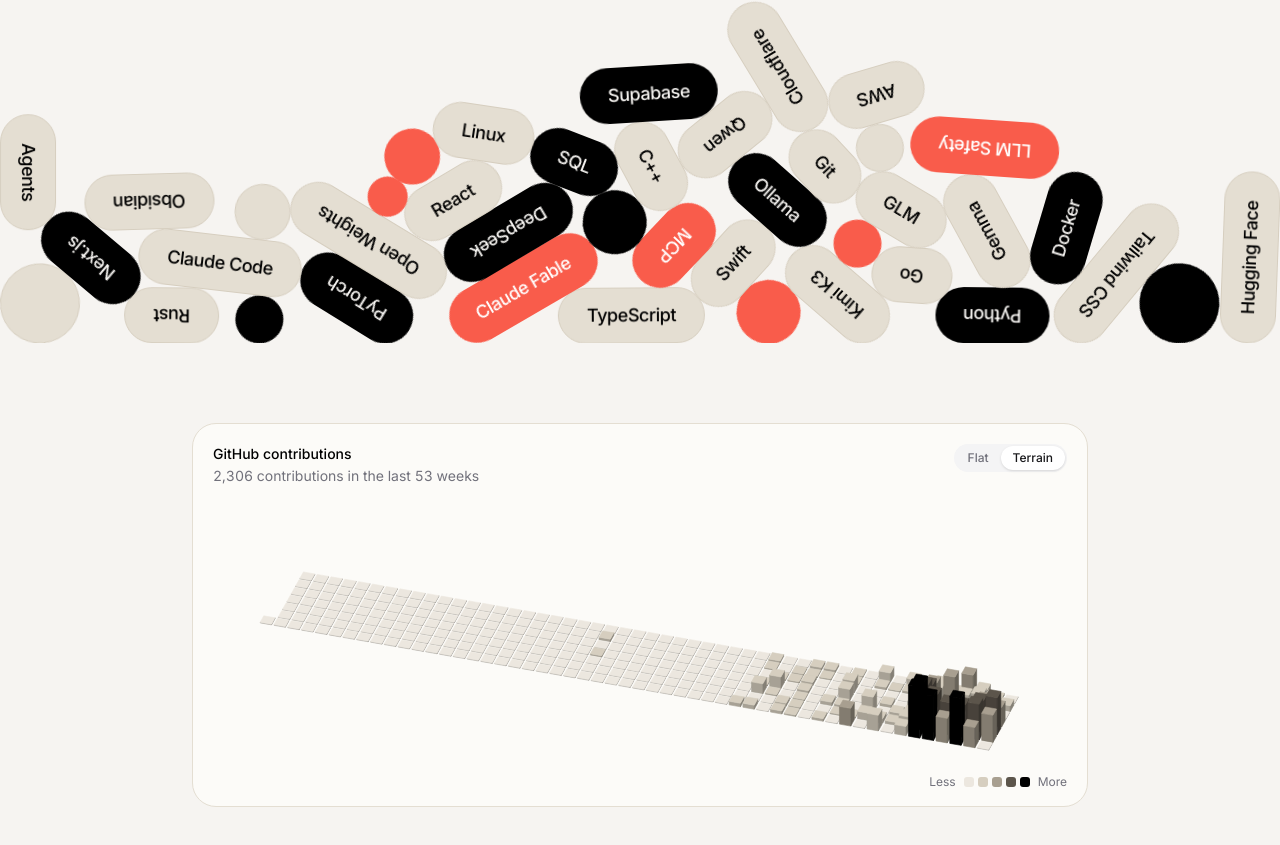
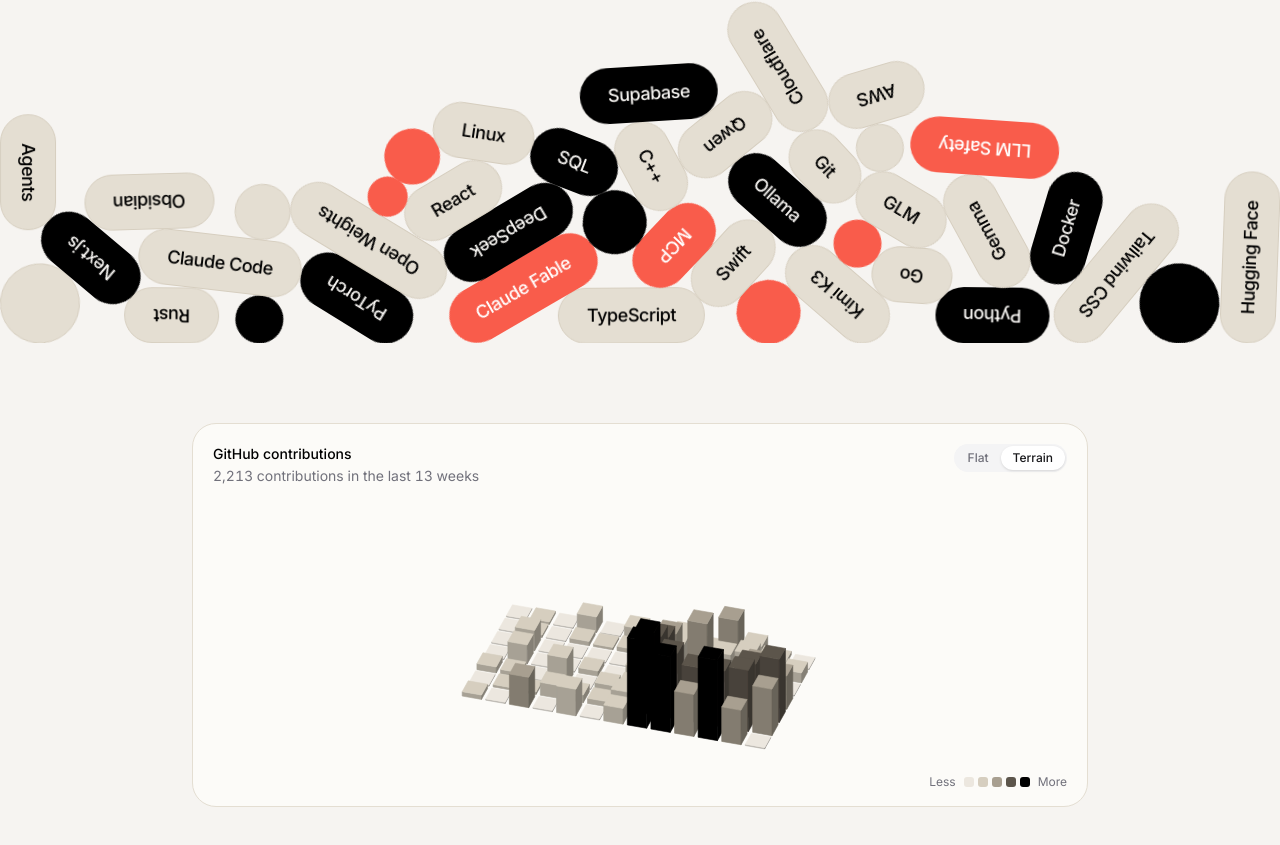
Before and after one commit to tirthfx/portfolio, a Next.js app: page /portfolio/ in a window 1280 px wide. Shown: the part 457-1302 px from the top of the page. Built offline with nearby package versions, Linux system fonts and the light colour scheme.

Commit message:
Contributions: show the last 3 months

```diff
--- a/src/components/contributions.tsx
+++ b/src/components/contributions.tsx
@@ -8,13 +8,16 @@ const COLORS =
   "[--terrain-0:#ECE7DF] [--terrain-1:#D6CEBF] [--terrain-2:#A89F90] [--terrain-3:#5C554B] [--terrain-4:#000000] [--terrain-accent:#F95C4B] [--terrain-text:#6B655C] " +
   "dark:[--terrain-0:#1C1B1A] dark:[--terrain-1:#3A3733] dark:[--terrain-2:#6B655C] dark:[--terrain-3:#B5ADA0] dark:[--terrain-4:#F6F4F1] dark:[--terrain-accent:#F95C4B] dark:[--terrain-text:#A39B8F]";
 
-/** Tirth's GitHub contributions for the last year (data refreshed by scripts/fetch-contributions.mjs). */
+// Show the last 3 months (13 weeks); the data file holds a full year.
+const DAYS_SHOWN = 13 * 7;
+
+/** Tirth's GitHub contributions for the last 3 months (data refreshed by scripts/fetch-contributions.mjs). */
 export default function Contributions() {
   return (
     <section className="px-4 pt-20 pb-24">
       <div className="mx-auto flex max-w-5xl justify-center">
         <ActivityTerrain
-          data={contributions.data}
+          data={contributions.data.slice(-DAYS_SHOWN)}
           endDate={contributions.endDate}
           title="GitHub contributions"
           className={`max-w-4xl border-[#E4DED2] bg-[#FCFBF8] text-black dark:border-zinc-800 dark:bg-zinc-950 ${COLORS}`}
```
